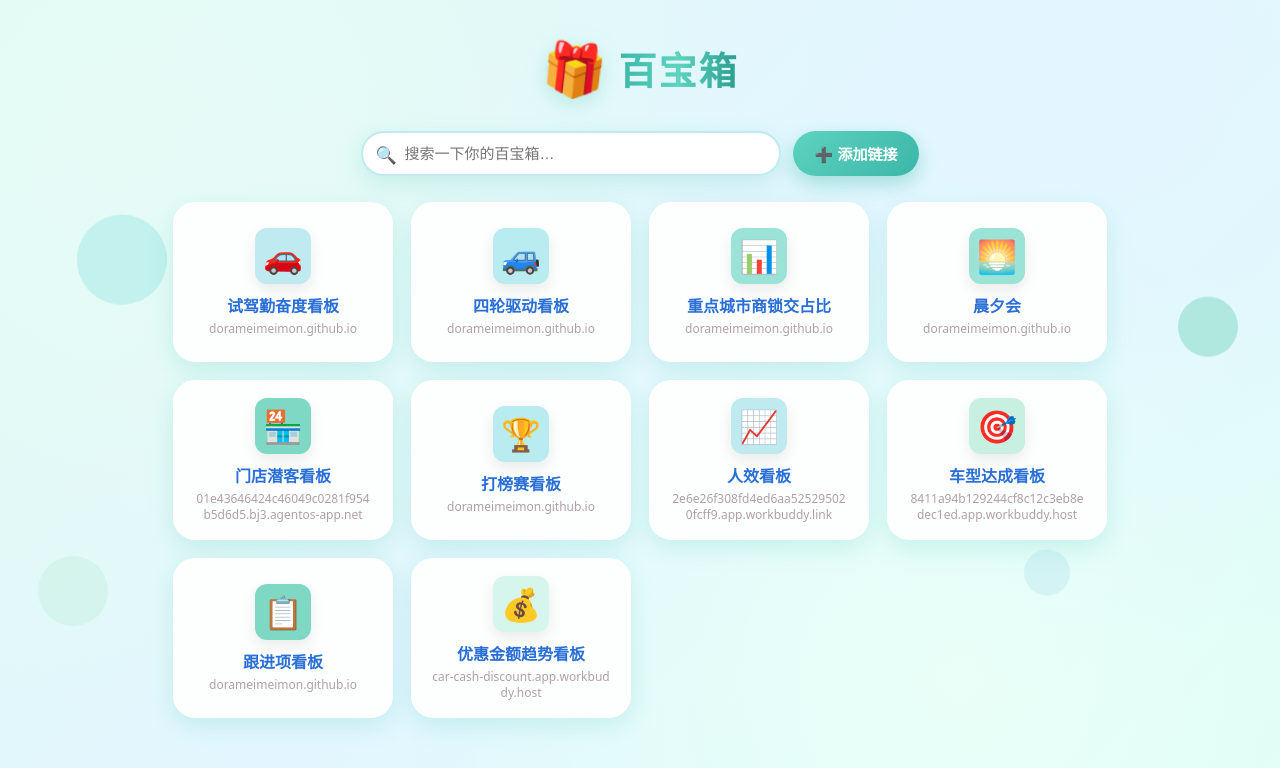
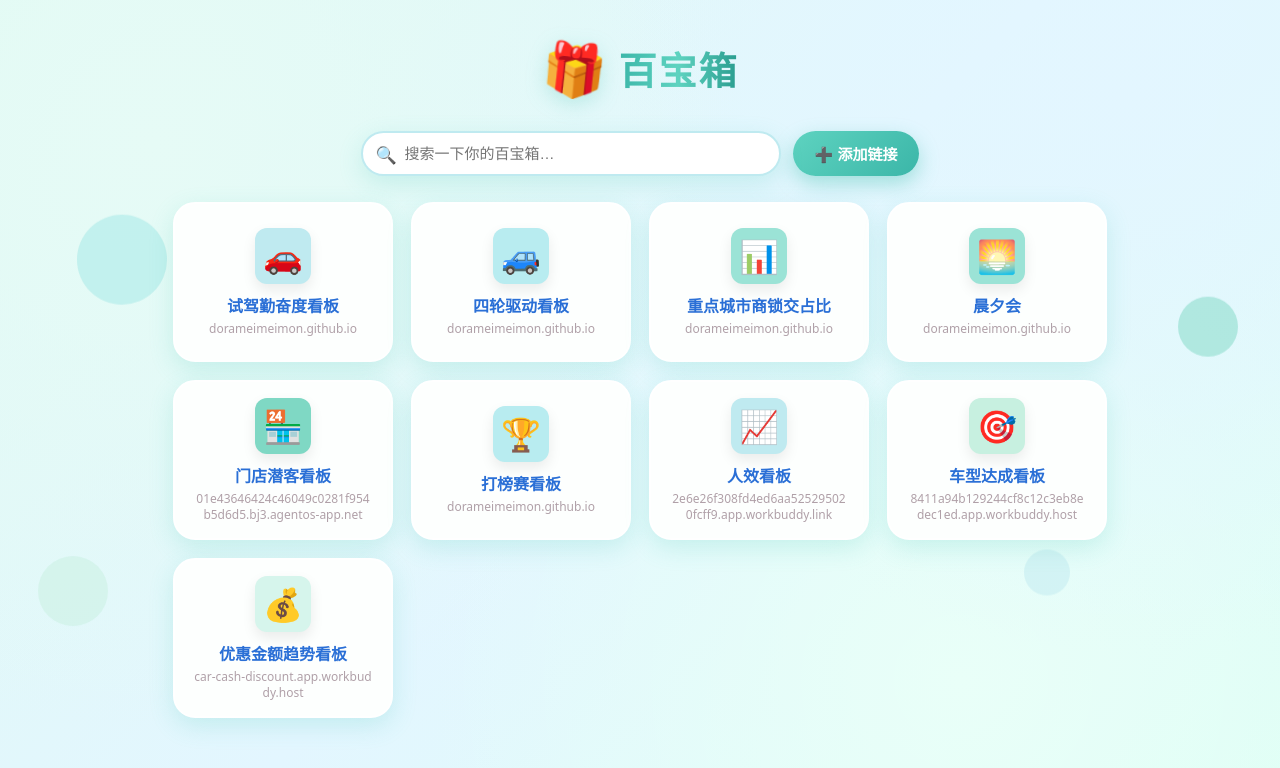
Before and after one commit to Dorameimeimon/box, a plain HTML site: page index.html in a window 1280 px wide. Drawn offline with Linux system fonts and the light colour scheme.

Commit message:
chore: 百宝箱删除 跟进项看板

```diff
--- a/index.html
+++ b/index.html
@@ -174,7 +174,6 @@
     { name:"打榜赛看板", url:"https://dorameimeimon.github.io/leapmotor-dabang-poster/", emoji:"🏆", tag:"看板", imgOk:false },
     { name:"人效看板", url:"https://2e6e26f308fd4ed6aa525295020fcff9.app.workbuddy.link", emoji:"📈", tag:"看板", imgOk:false },
     { name:"车型达成看板", url:"https://8411a94b129244cf8c12c3eb8edec1ed.app.workbuddy.host/", emoji:"🎯", tag:"看板", imgOk:false },
-    { name:"跟进项看板", url:"https://dorameimeimon.github.io/leapmotor-rate-dashboard/", emoji:"📋", tag:"看板", imgOk:false },
     { name:"优惠金额趋势看板", url:"https://car-cash-discount.app.workbuddy.host/", emoji:"💰", tag:"看板", imgOk:false }
   ];
   let links = JSON.parse(localStorage.getItem(STORE_KEY) || "null");
```
